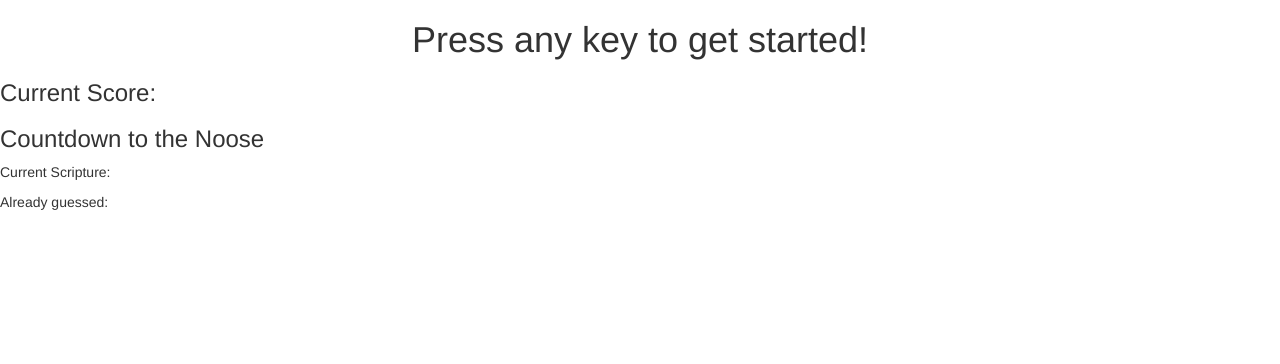
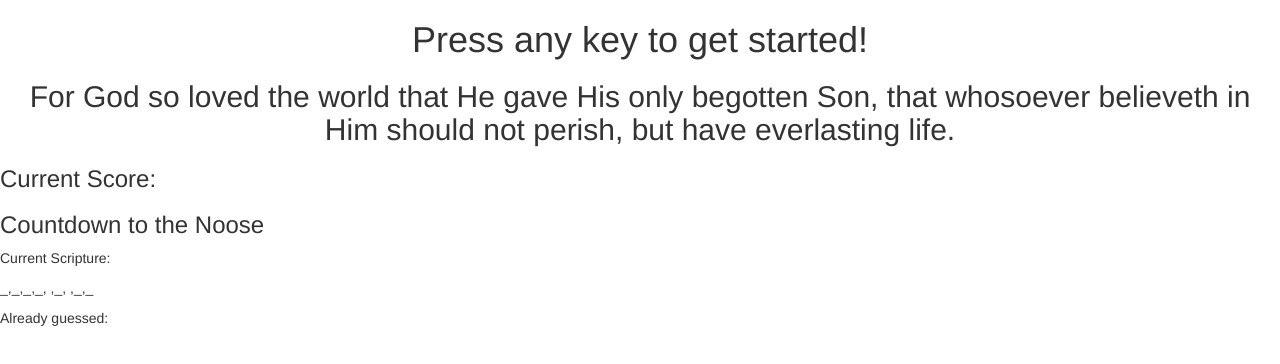
Before and after one commit to Matthew-Lloyd/Hangman-Game, a plain HTML site: page index.html in a window 1280 px wide. Drawn offline with nearby package versions, Linux system fonts and the light colour scheme.

Commit message:
got a working script & blanks; still need to get the user input down

```diff
--- a/assets/css/style.css
+++ b/assets/css/style.css
@@ -1,3 +1,6 @@
 #startup-text {
 	text-align: center;
 }
+h2 {
+	text-align: center;
+}
--- a/assets/javascript/game.js
+++ b/assets/javascript/game.js
@@ -8,6 +8,8 @@ document.onkeyup = function(event) {
 var StartupTextClear = document.getElementById('startup-text');
 StartupTextClear.innerHTML = '';
 
+
+
     };
 
 //Display Containers
@@ -17,43 +19,69 @@ var currentGuessDisp = document.querySelector("#guesses");
 var scoreDisp = document.querySelector("#score");
 var guessLetterDisp = document.querySelector("#guessedLetters");
 var MessageDisp = document.querySelector("#Messageboard");
-var Verse = document.querySelector("#Verse");
-var availableLetters = ['a', 'b', 'c', 'd', 'e', 'f', 'g', 'h', 'i', 'j', 'k', 'l', 'm',
- 	'n', 'o', 'p', 'q', 'r', 's', 't', 'u', 'v', 'w', 'x', 'y', 'z', "0", "1", "2", "3",
- 	"4", "5", "6", "7", "8", "9", ":"];
+var verse = document.querySelector("#Verse");
+// We start the game with a score of 0.
+var score = 0;
+// Variable to hold the index of current question.
+var verseIndex = 0;
+// Array of questions.
+
 
 var scriptPairs = {
-        h1: ["For God so loved the world that He gave His only begotten Son, that whosoever believeth in Him should not perish, but have everlasting life", "John 3:16"],
-        h2: ["As iron sharpens iron so does one man sharpen another.", "Proverbs 27:17"],
-        h3: ["Keep on asking, and you will receive what you ask for. Keep on seeking, and you will find. Keep on knocking, and the door will be opened to you. For everyone who asks, receives. Everyone who seeks, finds. And to everyone who knocks, the door will be opened.", "Matthew 7:7-8"],
-        h4: ["Let the words of my mouth and the meditation of my heart be acceptable in Your sight, O Lord, my Rock and my Redeemer.", "Psalms 19:14"],
-        h5: ["Let all bitterness, wrath, anger, clamor, and evil speaking be put away from you, with all malice. And be kind to one another, tenderhearted, forgiving one another, even as God in Christ forgave you.", "Ephesians 4:31-32"]
+        v1: ["For God so loved the world that He gave His only begotten Son, that whosoever believeth in Him should not perish, but have everlasting life.", "John 3:16"],
+        v2: ["As iron sharpens iron so does one man sharpen another.", "Proverbs 27:17"],
+        v3: ["Keep on asking, and you will receive what you ask for. Keep on seeking, and you will find. Keep on knocking, and the door will be opened to you. For everyone who asks, receives. Everyone who seeks, finds. And to everyone who knocks, the door will be opened.", "Matthew 7:7-8"],
+        v4: ["Let the words of my mouth and the meditation of my heart be acceptable in Your sight, O Lord, my Rock and my Redeemer.", "Psalms 19:14"],
+        v5: ["Let all bitterness, wrath, anger, clamor, and evil speaking be put away from you, with all malice. And be kind to one another, tenderhearted, forgiving one another, even as God in Christ forgave you.", "Ephesians 4:31-32"]
       };
-
-      // We start the game with a score of 0.
-      var score = 0;
-      // Variable to hold the index of current question.
-      var questionIndex = 0;
-      // Array of questions.
-      var scriptPairsArray = [scriptPairs.h1, scriptPairs.h2, scriptPairs.h3, scriptPairs.h4, scriptPairs.h5];
+var scriptPairsArray = [scriptPairs.v1, scriptPairs.v2, scriptPairs.v3,
+						scriptPairs.v4, scriptPairs.v5];
 
 
 //Game Object Data
 
 	var game = {
-	// Function to render questions.
-      renderQuestion: function() {
-        // If there are still more questions, render the next one.
-        if (questionIndex <= (scriptPairsArray.length - 1)) {
-          currentScriptDisp.innerHTML = scriptPairsArray[questionIndex][0];
+		currentScript: "",
+		displayWord: [],
+		availableLetters: ['a', 'b', 'c', 'd', 'e', 'f', 'g', 'h', 'i', 'j', 'k', 'l', 'm',
+ 	'n', 'o', 'p', 'q', 'r', 's', 't', 'u', 'v', 'w', 'x', 'y', 'z', "0", "1", "2", "3",
+ 	"4", "5", "6", "7", "8", "9", ":"],
+
+
+
+
+	// Function to render guess to page.
+      renderVerse: function() {
+
+      	this.currentScript = scriptPairs.v1[1];
+        console.log(this.currentScript);
+
+        for(var i=0; i<this.currentScript.length; i++){
+	        if(this.currentScript.charAt(i).match(/[a-z]/i)){
+	          this.displayWord.push("_");
+	        }
+	        else if(this.currentScript.charAt(i).match(/[0-9]/i)){
+	          this.displayWord.push("_");
+	        } else {
+	          this.displayWord.push(" ");
+	        }
+	    }
+	    currentScriptDisp.innerHTML = this.displayWord;
+	    console.log(this.displayWord);
+
+        // If there are still more guesses, render the next one.
+        if (verseIndex <= (scriptPairsArray.length - 1)) {
+          verse.innerHTML = scriptPairsArray[verseIndex][0];
         }
         // If there aren't, render the end game screen.
         else {
           currentScriptDisp.innerHTML = "Game Over!";
-          scoreDisp.innerHTML = "Final Score: " + score + " out of " + questionsArray.length;
+          scoreDisp.innerHTML = "Final Score: " + score + " out of " + scriptPairsArray.length;
         }
       },
       updateScore: function() {
         document.querySelector("#score").innerHTML = "Score: " + score;
       }
-};
+
+	};
+game.renderVerse()
--- a/index.html
+++ b/index.html
@@ -12,7 +12,7 @@
 	<section>
 		<div class="wrapper">
 			<h1 id="startup-text">Press any key to get started!</h1>
-			<h1 id="Verse"></h1>
+			<h2 id="Verse"></h2>
 			<div class="status">
 
 				<h3>Current Score: </h3>
```
